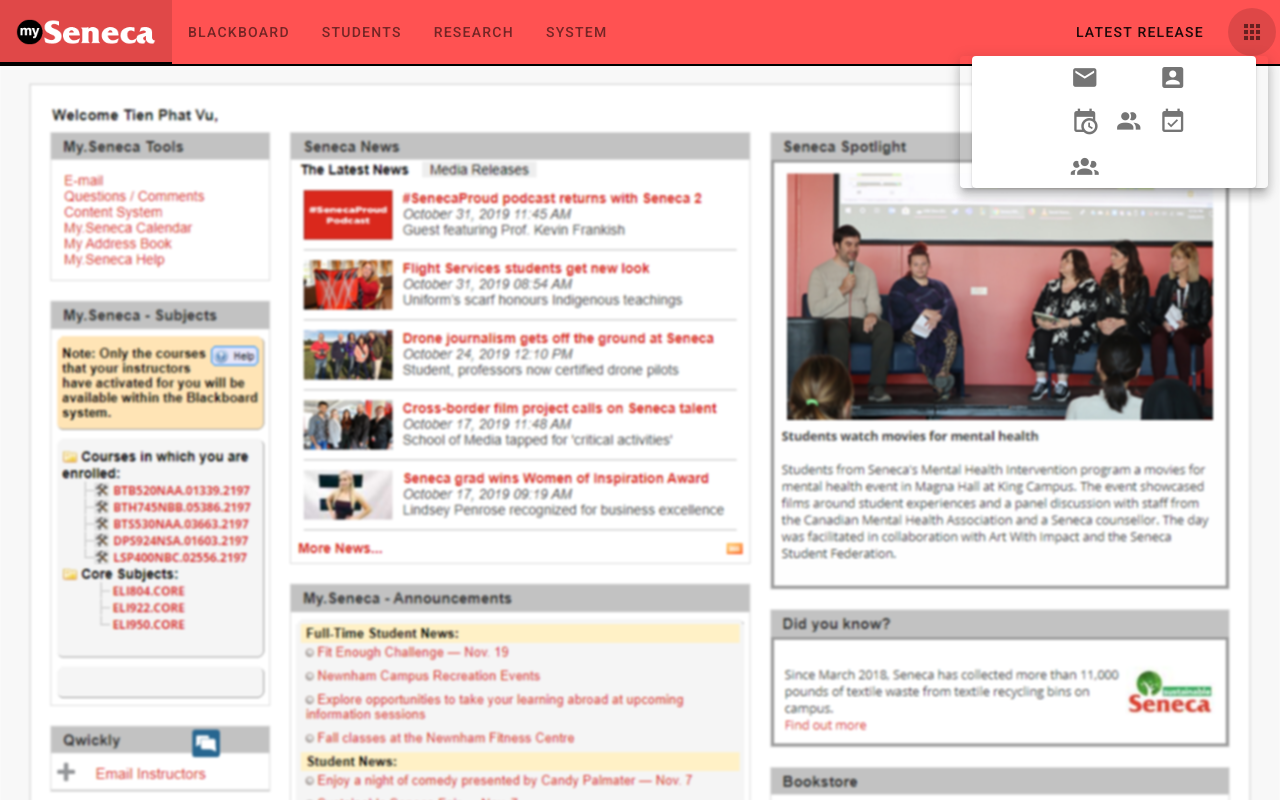
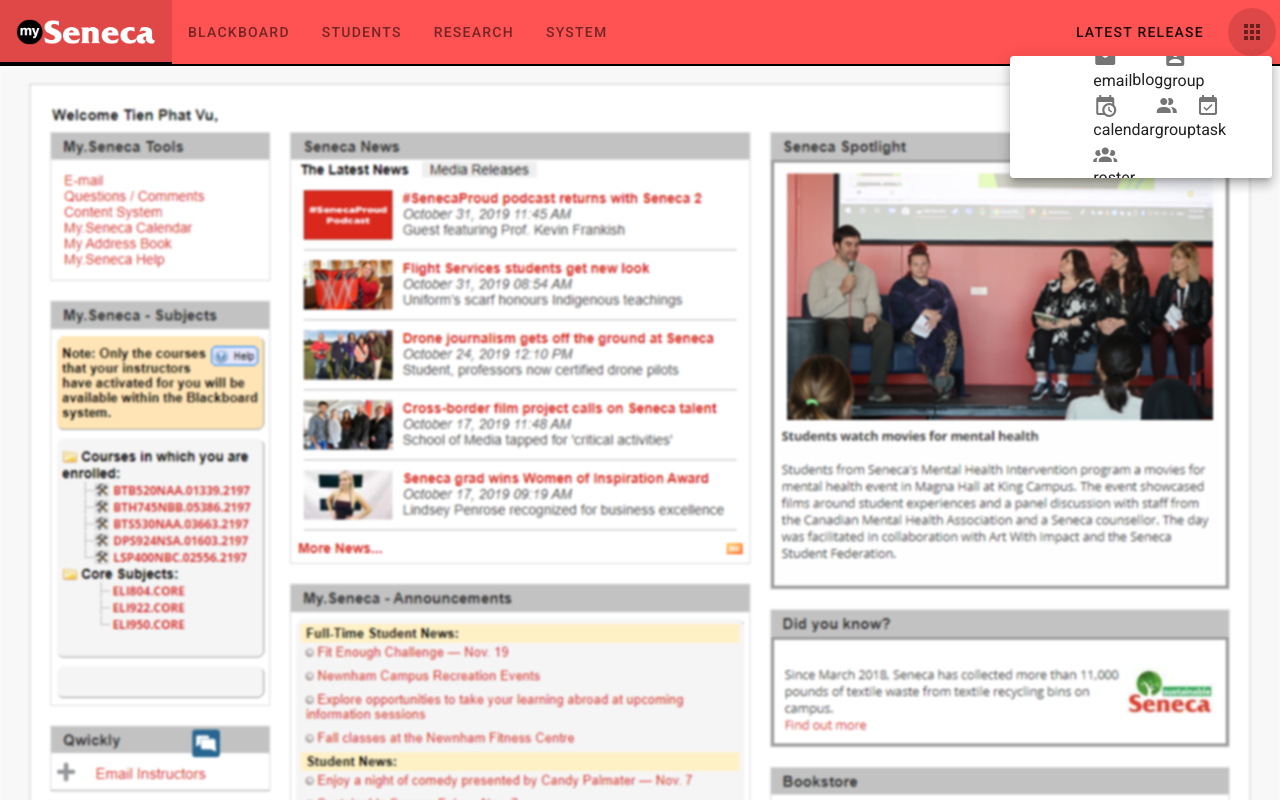
Before and after one commit to pynnl/bth745, a Vue app: page / in a window 1280 px wide. Both pictures are taken after a click on the button 1252 px from the left and 32 px from the top of the page. Shown: the top 800 px of the page. Built offline with nearby package versions, Linux system fonts and the light colour scheme.

Commit message:
fixed tool layout

```diff
--- a/src/App.vue
+++ b/src/App.vue
@@ -41,37 +41,42 @@
           </v-btn>
         </template>
 
-        <v-container fluid>
           <v-card>
           <v-row>
-            <v-col cols="3" sm="6" offset-sm="4">
+            <v-col cols="3" sm="7" offset-sm="4">
               <v-row>
-                <v-btn large icon @click="() => {}">
-                  <v-icon>mdi-email</v-icon>
-                </v-btn>
-                <v-btn large icon @click="() => {}">
-                  <v-icon :color="yellow">mdi-blogger</v-icon>
-                </v-btn>
-                 <v-btn large icon @click="() => {}">
-                  <v-icon>mdi-account-box</v-icon>
-                </v-btn>
-                <v-btn large icon @click="() => {}">
-                  <v-icon>mdi-calendar-clock</v-icon>
-                </v-btn>
-                 <v-btn large icon @click="() => {}">
-                  <v-icon>mdi-account-multiple</v-icon>
-                </v-btn>
-                <v-btn large icon @click="() => {}">
-                  <v-icon>mdi-calendar-check</v-icon>
-                </v-btn>
-                 <v-btn large icon @click="() => {}">
-                  <v-icon>mdi-account-group</v-icon>
-                </v-btn>
+                <div>
+                    <v-icon>mdi-email</v-icon> <br>
+                    email
+                </div>
+                <div>
+                    <v-icon :color="yellow">mdi-blogger</v-icon><br>
+                    blog
+                </div>
+                <div>
+                   <v-icon>mdi-account-box</v-icon><br>
+                    group
+                </div>
+                <div>
+                    <v-icon>mdi-calendar-clock</v-icon> <br>
+                    calendar
+                </div>
+                <div>
+                    <v-icon>mdi-account-multiple</v-icon> <br>
+                    group
+                </div>
+                <div>
+                    <v-icon>mdi-calendar-check</v-icon> <br>
+                    task
+                </div>
+                <div>
+                    <v-icon>mdi-account-group</v-icon> <br>
+                    roster
+                </div>
               </v-row>
             </v-col>
           </v-row>
           </v-card>
-        </v-container>
       </v-menu>
     </v-app-bar>
 
```
